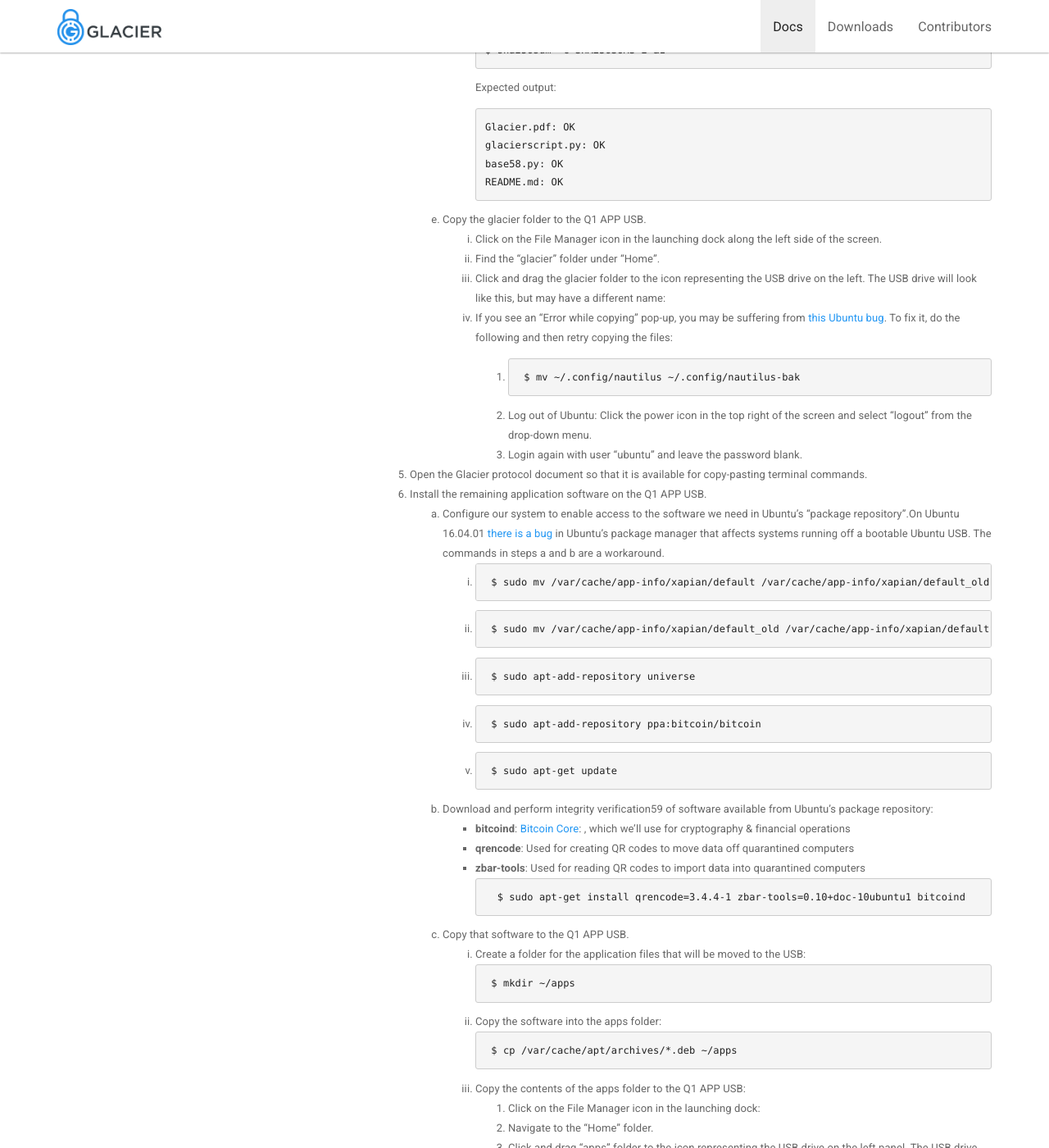
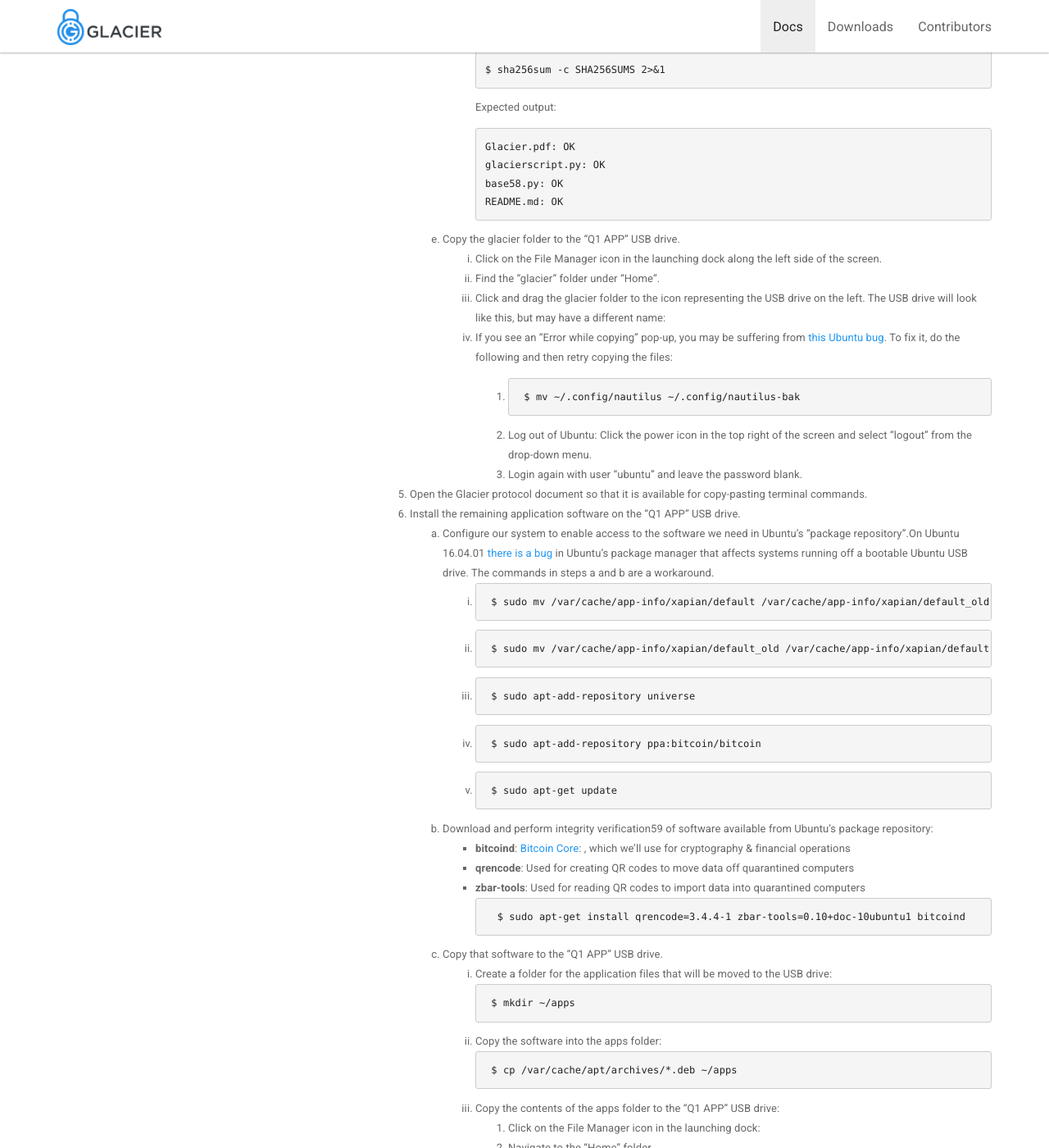
Before and after one commit to GlacierProtocol/glacierprotocol.github.io, a Jekyll site: the page built from _docs/setup/create-app-usb.md, in a window 1280 px wide and 1400 px high, scrolled down 1594 px. Shown: the whole window at 82% size. Built offline with Jekyll 4.4.1, drawn with Linux system fonts in a browser that asks for light colours; nearby versions of some CDN libraries; some of the changed text lies outside the part shown.

Commit message:
Hardware referencing made consistent

````diff
--- a/_docs/setup/create-app-usb.md
+++ b/_docs/setup/create-app-usb.md
@@ -11,16 +11,16 @@ the software needed to execute the remainder of the protocol.
 1. Boot the "SETUP 1" computer from the "SETUP 1 BOOT" USB drive, following step 1 of
 [Create the “Q1 BOOT” USB drive](/docs/setup/create-boot-usb/#create-the-setup-1-boot-usb-drive)
 in the Create boot USB drives section.
-2. Insert the Q1 APP USB into the the SETUP 1 computer.
+2. Insert the "Q1 APP" USB drive into the the "SETUP 1" computer.
 
-    1. **The instruction to plug a Quarantined App USB into your Setup computer
+    1. **The instruction to plug a Quarantined App USB drive into your Setup computer
     *should* raise a red flag for you, because <span style="color: red;">you should never plug a quarantined
-    USB into anything other than the quarantined computer it is designated for!</span>**
+    USB drive into anything other than the quarantined computer it is designated for!</span>**
 
        This setup process is the ONE exception.
 
 3. Press Ctrl-Alt-T to open a terminal window.
-4. Install the Glacier document and GlacierScript on the Q1 APP USB.
+4. Install the Glacier document and GlacierScript on the "Q1 APP" USB drive.
 
     1. Download the latest full release of Glacier (*not* just the protocol
     document) at
@@ -96,7 +96,7 @@ in the Create boot USB drives section.
            README.md: OK
            ```
 
-    5. Copy the glacier folder to the Q1 APP USB.
+    5. Copy the glacier folder to the "Q1 APP" USB drive.
         1. Click on the File Manager icon in the launching dock along the left
         side of the screen.
         2. Find the "glacier" folder under "Home".
@@ -116,10 +116,10 @@ in the Create boot USB drives section.
             3. Login again with user "ubuntu" and leave the password blank.
 
 5. Open the Glacier protocol document so that it is available for copy-pasting terminal commands.
-6. Install the remaining application software on the Q1 APP USB.
+6. Install the remaining application software on the "Q1 APP" USB drive.
     1. Configure our system to enable access to the software we need in Ubuntu's
     "package repository".On Ubuntu 16.04.01  [there is a bug](https://bugs.launchpad.net/ubuntu/+source/appstream/+bug/1601971) in Ubuntu's package manager that affects systems
-    running off a bootable Ubuntu USB. The commands in steps a and b are a
+    running off a bootable Ubuntu USB drive. The commands in steps a and b are a
     workaround.
         1. ```
         $ sudo mv /var/cache/app-info/xapian/default /var/cache/app-info/xapian/default_old
@@ -146,9 +146,9 @@ in the Create boot USB drives section.
             ```
             $ sudo apt-get install qrencode=3.4.4-1 zbar-tools=0.10+doc-10ubuntu1 bitcoind
             ```
-    3. Copy that software to the Q1 APP USB.
+    3. Copy that software to the "Q1 APP" USB drive.
         1. Create a folder for the application files that will be moved to the
-        USB:
+        USB drive:
             ```
             $ mkdir ~/apps
             ```
@@ -156,7 +156,7 @@ in the Create boot USB drives section.
             ```
             $ cp /var/cache/apt/archives/*.deb ~/apps
             ```
-        3. Copy the contents of the apps folder to the Q1 APP USB:
+        3. Copy the contents of the apps folder to the "Q1 APP" USB drive:
             1. Click on the File Manager icon in the launching dock:
             2. Navigate to the "Home" folder.
             3. Click and drag "apps" folder to the icon representing
@@ -196,12 +196,12 @@ contents should look like this
     SHA256SUMS
     SHA256SUMS.sig
     ```
-8. Eject and physically remove the Q1 APP USB from the SETUP 1 computer.
+8. Eject and physically remove the "Q1 APP" USB drive from the "SETUP 1" computer.
 
-    **The Q1 APP USB is now eternally quarantined. It should never again be
-    plugged into anything besides the Q1 computer.**
+    **The "Q1 APP" USB drive is now eternally quarantined. It should never again be
+    plugged into anything besides the "Q1" computer.**
 
-9. Repeat all above steps using the SETUP 2 computer, SETUP 2 BOOT USB, and Q2
-APP USB.
+9. Repeat all above steps using the "SETUP 2" computer, "SETUP 2 BOOT" USB drive, and "Q2
+APP" USB drive.
 10. Find a container in which to store all of your labeled hardware, along
 with the Glacier document hardcopy, when you are finished.
````
Also changed, not shown: other parts of _docs/setup/create-app-usb.md (+2 -2 lines).
